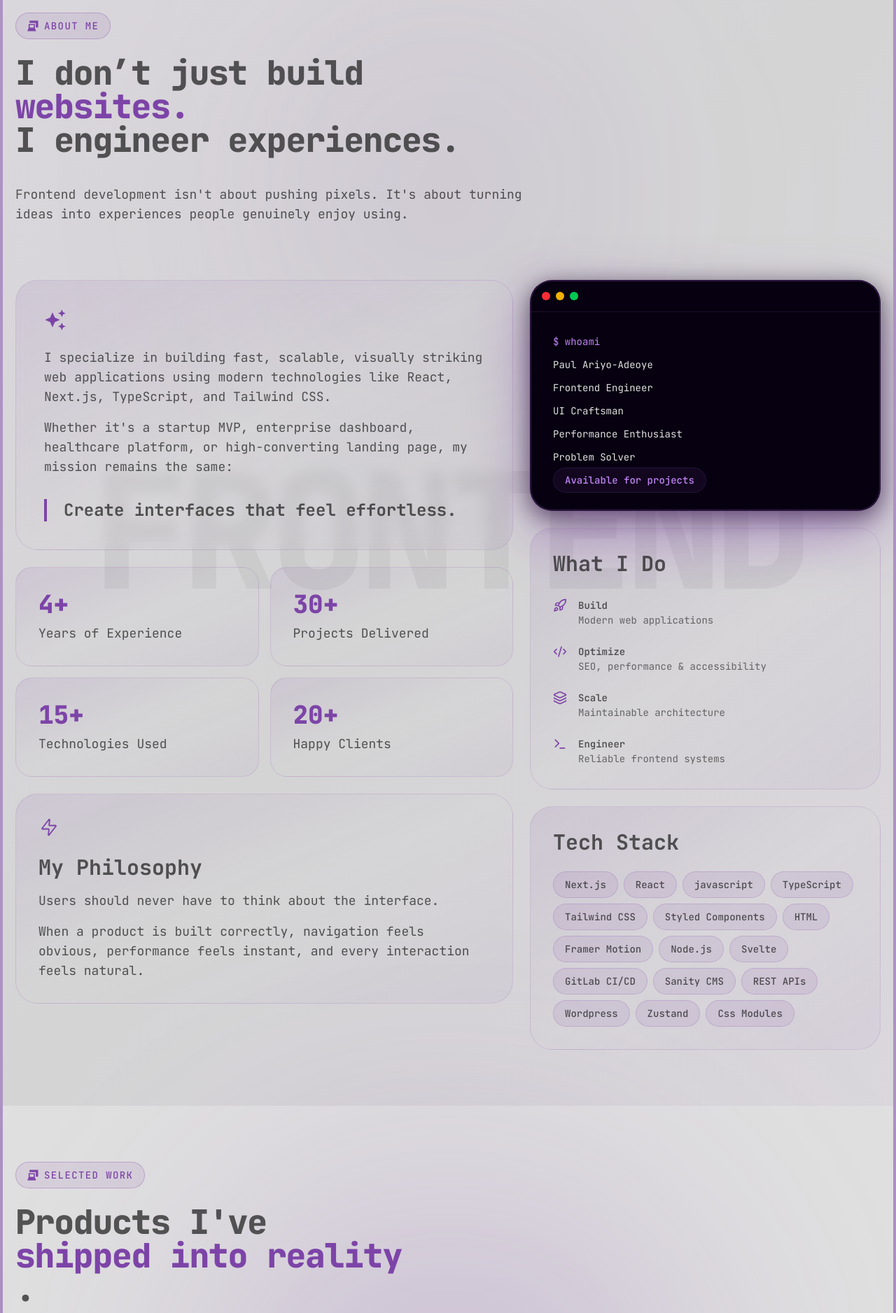
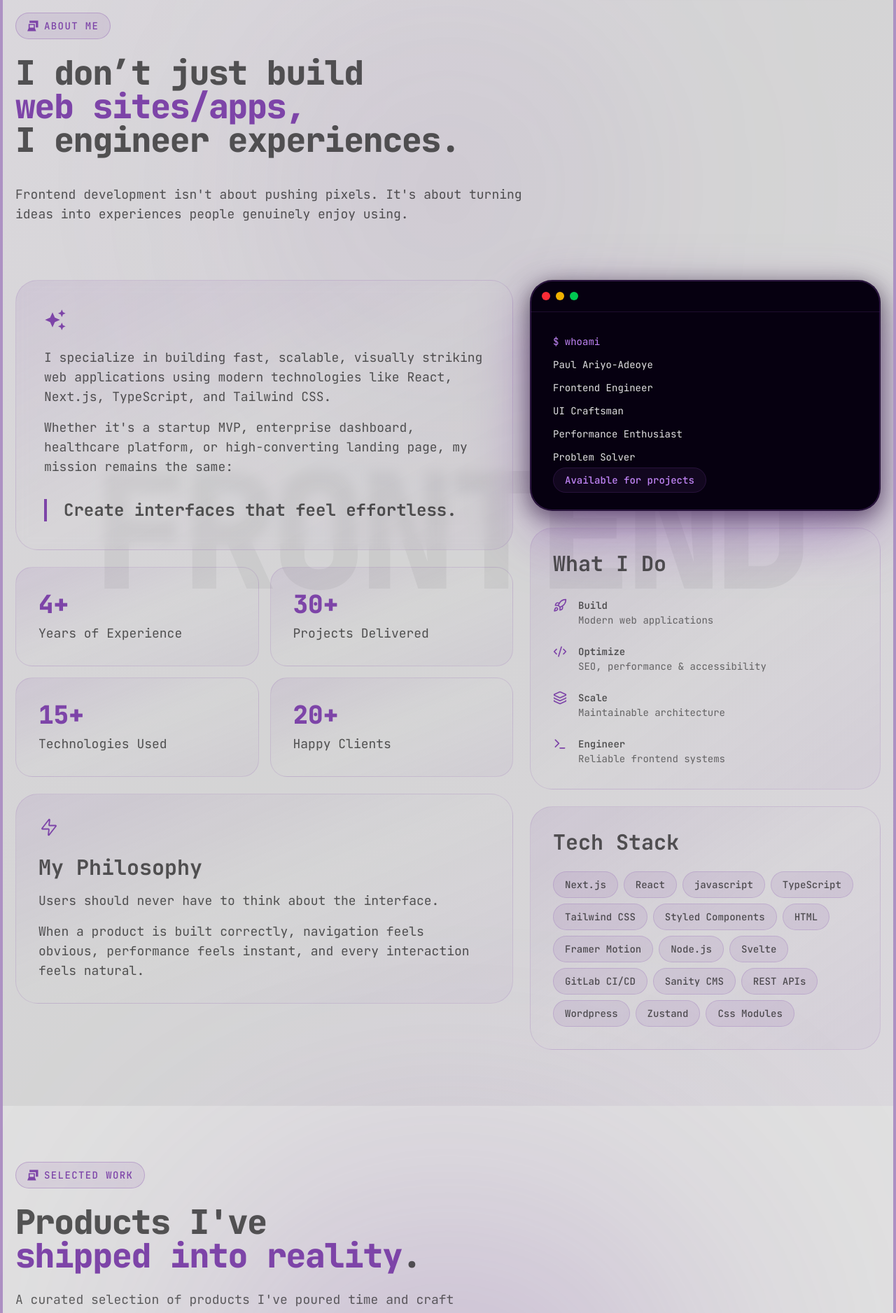
Before and after one commit to TonniPaul/portfolio, a Next.js app: page / in a window 1280 px wide. Shown: the part 900-2776 px from the top of the page at 70% size. Built offline with nearby package versions, Linux system fonts and the light colour scheme; what prettier would draw is missing.

Commit message:
improve typography

```diff
--- a/app/(primary)/page.tsx
+++ b/app/(primary)/page.tsx
@@ -36,8 +36,8 @@ export default function Home() {
               whileInView={{ opacity: 1, y: 0 }}
               className="section-head-text"
             >
-              Products I&apos;ve
-              <span className="text-primary block">shipped into reality</span>.
+              <span className="block">Products I&apos;ve</span>
+              <span className="text-primary">shipped into reality</span>.
             </Motion>
 
             <Motion
--- a/components/about.tsx
+++ b/components/about.tsx
@@ -24,8 +24,8 @@ const AboutSection = () => {
 
           <Motion as="h2" className="section-head-text">
             I don&rsquo;t just build
-            <span className="text-primary block">websites.</span>I engineer
-            experiences.
+            <span className="text-primary block">web sites/apps,</span>I
+            engineer experiences.
           </Motion>
 
           <Motion as="p" delay={0.2} className="max-w-3xl mt-4 md:text-lg">
```
